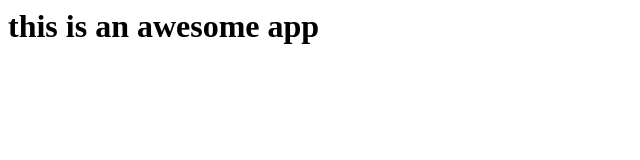
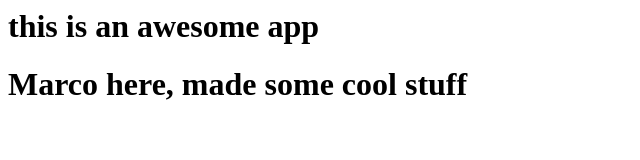
Before and after one commit to supera74/testapp, a plain HTML site: page index.html in a window 1280 px wide. Shown: the whole page, without its empty margins (0-640 px from the left). Drawn offline with Linux system fonts and the light colour scheme.

Commit message:
added cool stuff

```diff
--- a/index.html
+++ b/index.html
@@ -4,6 +4,7 @@
     <meta name="viewport" content="width=device-width, initial-scale=1.0">
     <title>Test</title>
     <h1>this is an awesome app</h1>
+    <h1>Marco here, made some cool stuff</h1>
 </head>
 <body>
 
```
